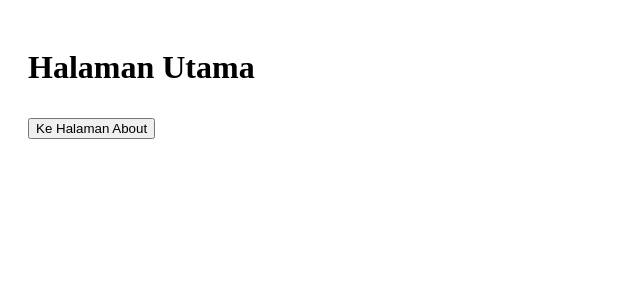
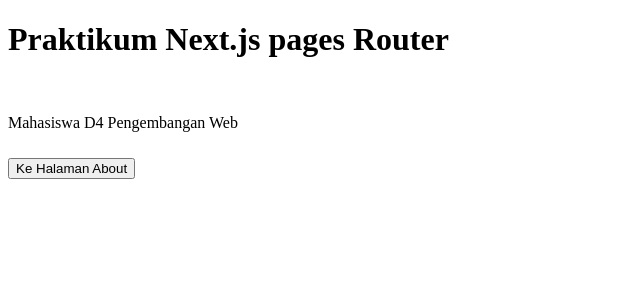
Before and after one commit to dhanisaptrri/Pemrograman_Framework, a Next.js app in the folder praktikum/my-app/: page / in a window 1280 px wide. Shown: the top 300 px of the page, without its empty margins (0-640 px from the left). Built offline with nearby package versions, Linux system fonts and the light colour scheme.

Commit message:
Tugas 2 (Pengayaan)

```diff
--- a/praktikum/my-app/src/pages/index.tsx
+++ b/praktikum/my-app/src/pages/index.tsx
@@ -2,21 +2,21 @@
 import Image from 'next/image'
 import { Inter } from 'next/font/google'
 import styles from '@/styles/Home.module.css'
-import Link from "next/link";
+import Link from 'next/link'
 
 const inter = Inter({ subsets: ['latin'] })
 
 export default function Home() {
   return (
 
- <div style={{ padding: "20px" }}>
-      <h1>Halaman Utama</h1>
-
-      <Link href="/about">
+      <div>
+      <h1>Praktikum Next.js pages Router</h1><br />
+      <p>Mahasiswa D4 Pengembangan Web</p>
+           <Link href="/about">
         <button style={{ marginTop: "10px" }}>
           Ke Halaman About
         </button>
       </Link>
-    </div>
+     </div>
   )
 }
```
